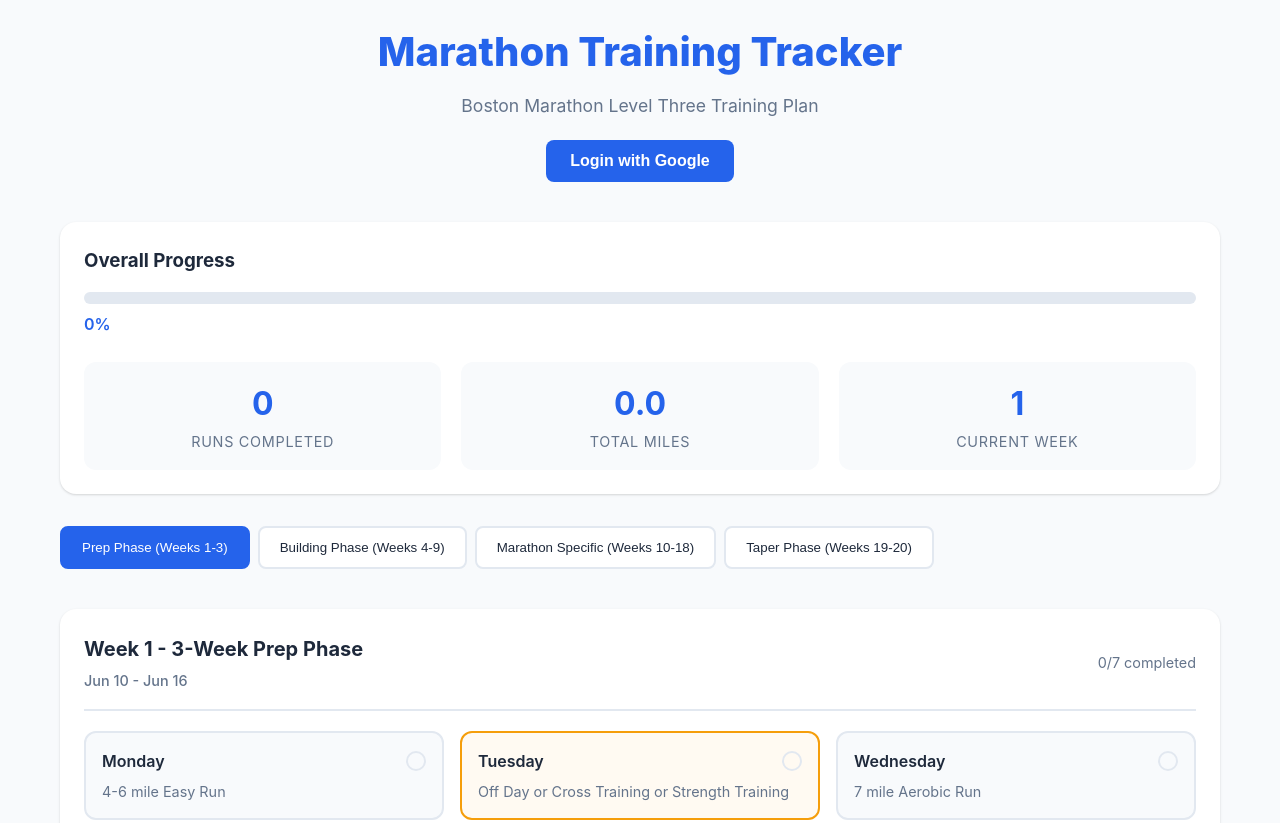
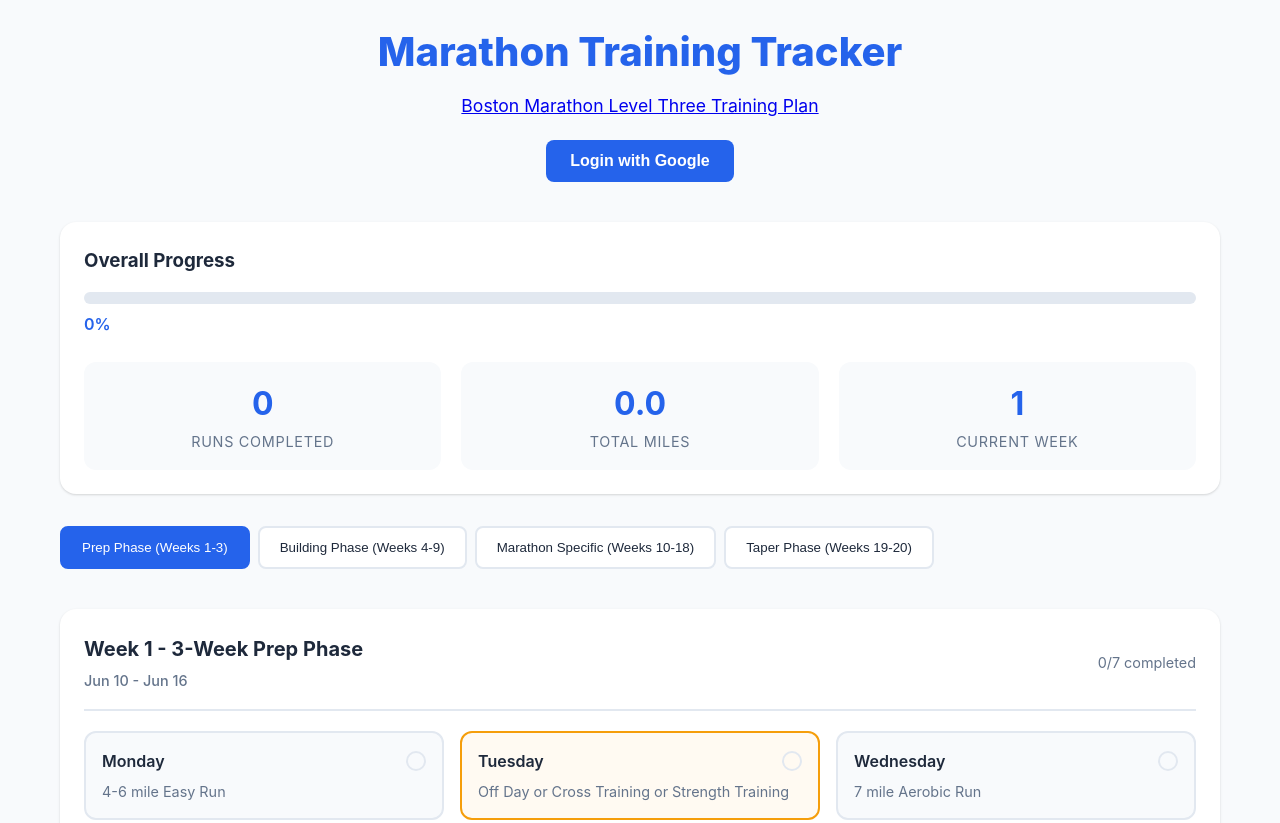
Before and after one commit to glenn2763/clean-website, a plain HTML site: page marathon-tracker.html in a window 1280 px wide. Shown: the top 823 px of the page. Drawn offline with Linux system fonts and the light colour scheme; no server answers.

Commit message:
adding link to boston plan

```diff
--- a/marathon-tracker.html
+++ b/marathon-tracker.html
@@ -10,7 +10,7 @@
     <div class="container">
         <div class="header">
             <h1>Marathon Training Tracker</h1>
-            <p class="subtitle">Boston Marathon Level Three Training Plan</p>
+            <p class="subtitle"><a href="https://www.baa.org/races/boston-marathon/train/levelthree" target="_blank">Boston Marathon Level Three Training Plan</a></p>
             <div id="auth-container">
                 <button id="login-btn">Login with Google</button>
                 <div id="user-info" class="hidden">
```
